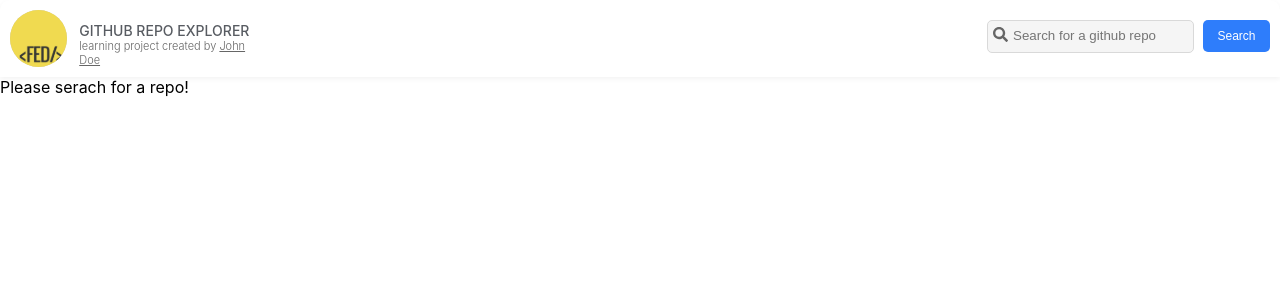
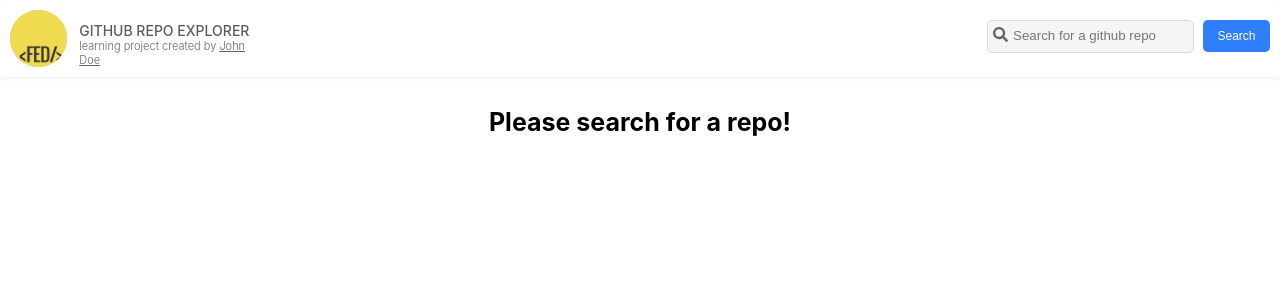
Before and after one commit to yani-valeva/Epam-React-Project, a React (Create React App) app: page / in a window 1280 px wide. Shown: the top 300 px of the page. Built offline with nearby package versions, Linux system fonts and the light colour scheme.

Commit message:
Create initial empty component with searching message

```diff
--- a/src/App/App.js
+++ b/src/App/App.js
@@ -7,6 +7,7 @@ import { faSearch, faChevronRight, faChevronLeft } from '@fortawesome/free-solid
 import RepoList from '../RepoList/RepoList';
 import { BrowserRouter as Router, Switch, Route } from 'react-router-dom';
 import IssueList from '../IssueList/IssueList';
+import Message from '../components/Message/Message';
 
 
 library.add(fab, faSearch, faChevronRight, faChevronLeft);
@@ -18,7 +19,7 @@ function App() {
         <Switch>
           <Route exact path="/:query/:page?" render={(route) => <><Header route={route} /> <RepoList route={route} /></> }/>
           <Route exact path="/:repoId(\d+)/:page?" render={(route) => <><Header route={route} /> <IssueList route={route} /></> }/>
-          <Route exact path="/" render={(route) => <> <Header route={route} /> Please serach for a repo! </>}/>
+          <Route exact path="/" render={(route) => <> <Header route={route} /> <Message route={route} /> </>}/>
         </Switch>
       </div>
     </Router>
--- a/src/RepoList/RepoList.js
+++ b/src/RepoList/RepoList.js
@@ -1,9 +1,9 @@
-import React, { Component } from 'react';
+import React from 'react';
 import styles from './RepoList.module.css';
 import { Link } from 'react-router-dom';
 import { FontAwesomeIcon } from '@fortawesome/react-fontawesome';
 
-class RepoList extends Component {
+class RepoList extends React.Component {
 
     state = {
         repoItems: []
--- a/src/components/Header/Header.js
+++ b/src/components/Header/Header.js
@@ -1,10 +1,10 @@
-import React, {Component} from 'react';
+import React from 'react';
 import styles from './Header.module.css';
 import logo from '../../logo.svg';
 import Button from '../../UI/Button/Button';
 import { FontAwesomeIcon } from '@fortawesome/react-fontawesome';
 
-class Header extends Component {
+class Header extends React.Component {
     handleSearchSubmit = () => {
         const query = this.refs.search.value.trim();
         query !== '' && this.props.route.history.push(`/${query}`);
--- /dev/null
+++ b/src/components/Message/Message.js
@@ -0,0 +1,6 @@
+import React from 'react';
+import styles from './Message.module.css';
+
+const message = props => <div className={styles.Message}>Please search for a repo!</div>;
+
+export default message;
--- /dev/null
+++ b/src/components/Message/Message.module.css
@@ -0,0 +1,7 @@
+.Message {
+    font-weight: bold;
+    font-size: 25px;
+    display: flex;
+    justify-content: center;
+    padding-top: 30px;
+}
```
